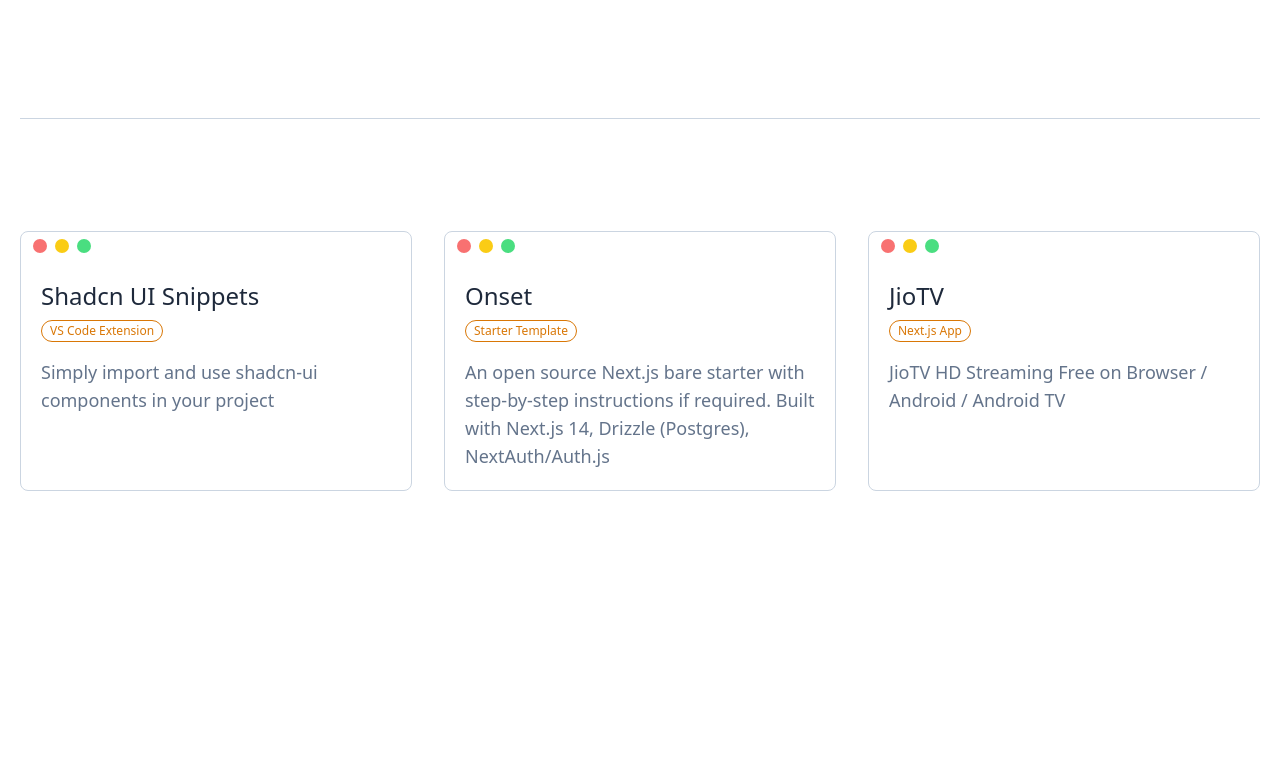
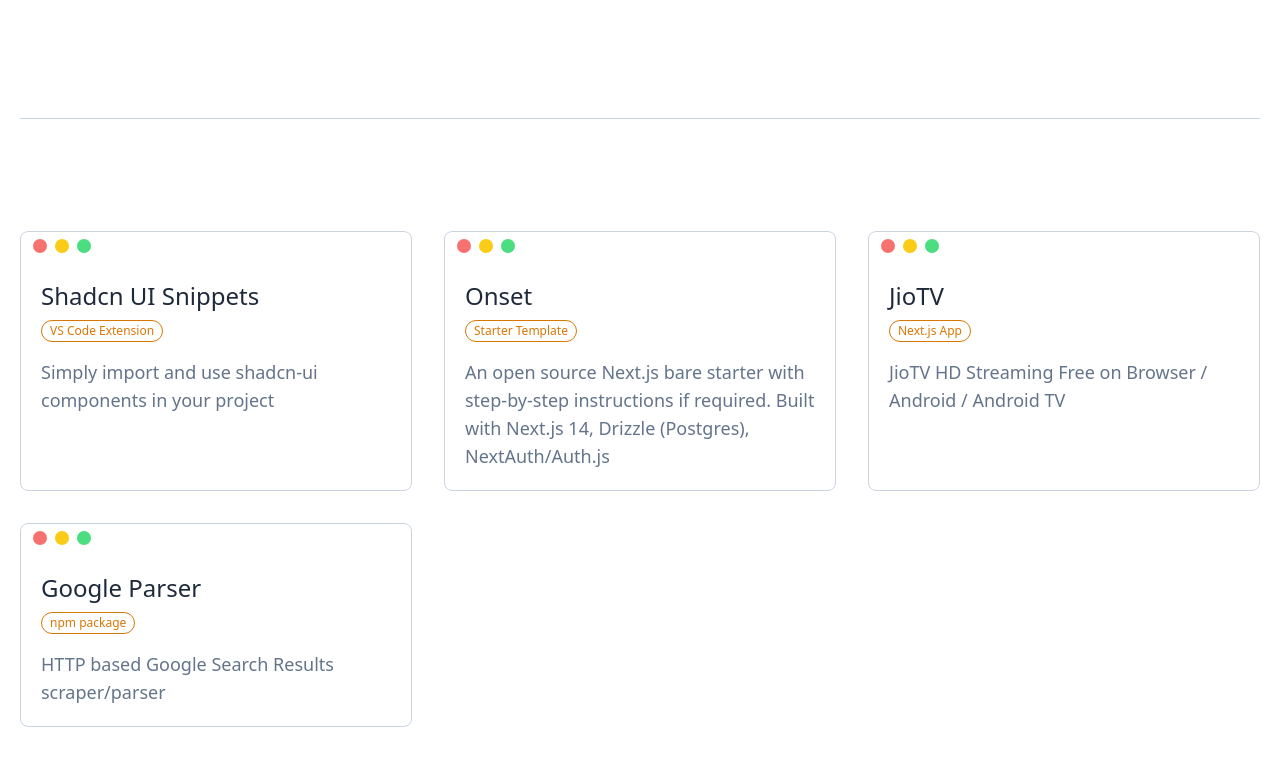
Before and after one commit to nrjdalal/v0.nrjdalal.com, a Next.js app: page / in a window 1280 px wide. Shown: the part 2699-3464 px from the top of the page. Before the commit the page ends 3302 px from the top, so only its background shows below. Built offline with nearby package versions, Linux system fonts and the light colour scheme.

Commit message:
more websites

```diff
--- a/src/app/page.tsx
+++ b/src/app/page.tsx
@@ -170,6 +170,14 @@ const Page = () => {
         >
           JioTV HD Streaming Free on Browser / Android / Android TV
         </GithubLinks>
+
+        <GithubLinks
+          href="https://github.com/nrjdalal/google-parser"
+          title="Google Parser"
+          type="npm package"
+        >
+          HTTP based Google Search Results scraper/parser
+        </GithubLinks>
       </div>
     </main>
   )
```
